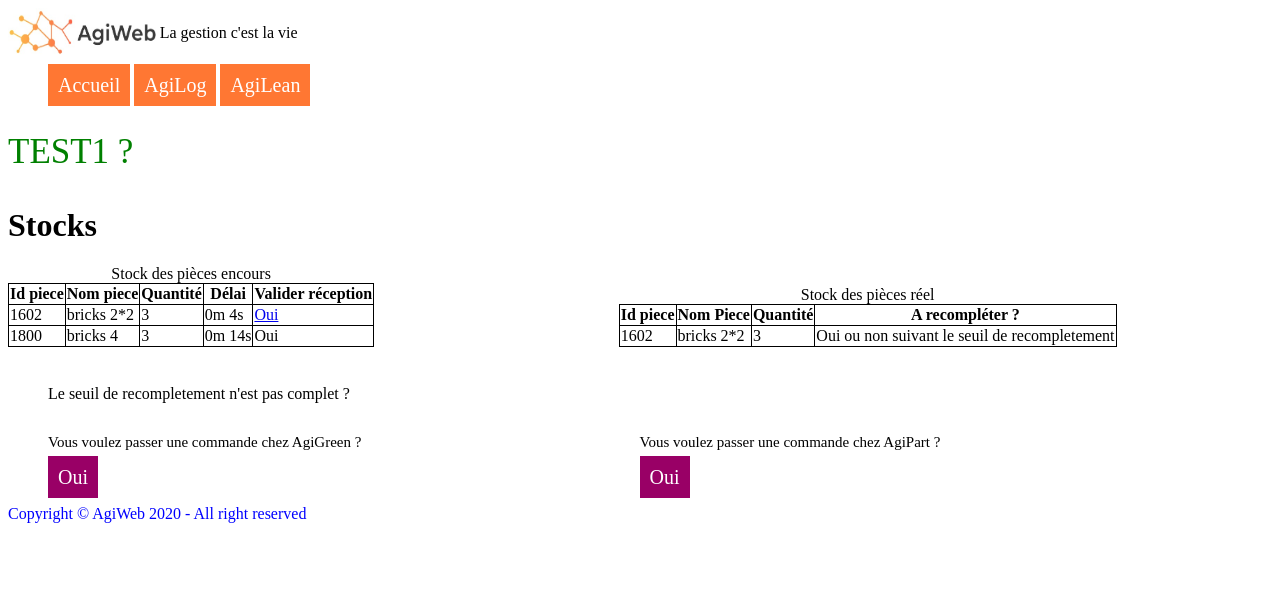
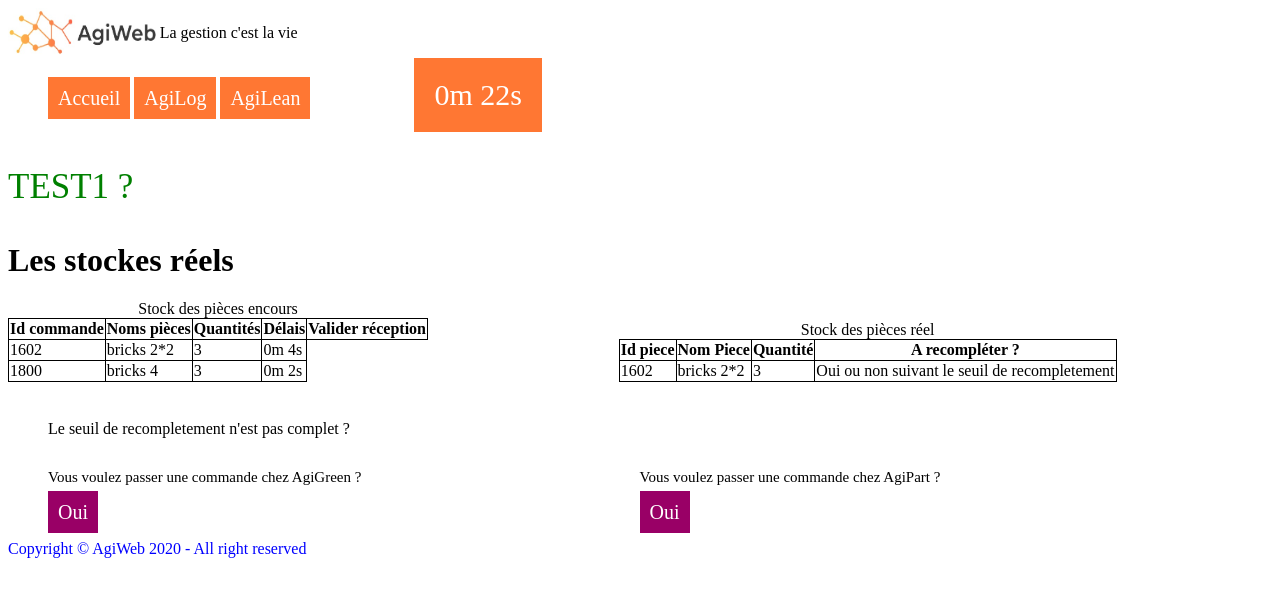
Before and after one commit to edwinguiller/Kleiner, a Flask app: page /Agilog/Encours in a window 1280 px wide. Shown: the top 597 px of the page. Run offline with Flask 2, Linux system fonts and the light colour scheme.

Commit message:
ajout de timer et amélioration head et navbarre

```diff
--- a/AgiWeb/Static/accueil.css
+++ b/AgiWeb/Static/accueil.css
@@ -33,6 +33,8 @@
 nav.menu-nav ul li.bouton{
 	list-style-type: none;
 	display :inline-block;
+
+
 }
 
 nav.menu-nav ul li.bouton a{
@@ -47,7 +49,25 @@
 	background-color:white;
 	transition: 0.5S all;
 }
+div#extending-nav div{
+	display :inline-block;
 
+}
+div#extending-nav .leftbox{
+	margin-right: 100px;
+
+}
+#chrono{
+	background-color:#FF7733;
+	color:white;
+	margin:0px;
+
+
+	font-size: 30px;
+	padding: 20px;
+
+
+}
 
 footer{
 	color:blue;
--- a/AgiWeb/Templates/Navbar.html
+++ b/AgiWeb/Templates/Navbar.html
@@ -12,6 +12,8 @@
 </header>
 
 <!-- Menu de navigation -->
+<div id="extending-nav">
+  <div class="leftbox">
     <nav class="menu-nav">
       <ul>
         <li class="bouton">
@@ -27,5 +29,11 @@
         </li>
       </ul>
 
+    </nav>
+  </div>
+  <div class="rightbox">
+    <p id="chrono" chrono="16"></p>
 
-</nav>
+    <!-- <p > Temps depuis le début du jeu : <span id="chrono" chrono="16"></span> </p> -->
+  </div>
+</div>
--- a/AgiWeb/Templates/cmd_agigreen.html
+++ b/AgiWeb/Templates/cmd_agigreen.html
@@ -10,6 +10,7 @@
 
 		<!-- Contenu -->
 		<h1>Commande AgiGreen</h1>
+
 		<table>
 			<tr>
 				<th>Id piece</th>
--- a/AgiWeb/Templates/cmd_agipart.html
+++ b/AgiWeb/Templates/cmd_agipart.html
@@ -11,6 +11,7 @@
 
 		<!-- Contenu -->
 		<h1>Commande AgiPart</h1>
+		<h2 class="timer-fournisseurs">3min03</h2>
 		<table>
 			<tr>
 				<th>Id piece</th>
--- a/AgiWeb/Templates/head.html
+++ b/AgiWeb/Templates/head.html
@@ -1,5 +1,6 @@
 <head>
   <title>AgiWeb - Site de gestion lean pour Innovalog</title>
   <link rel="stylesheet" type="text/css" href="{{url_for("static", filename="accueil.css")}}">
+  <script src="{{url_for("static", filename="timer.js")}}" defer></script>
   <meta charset="utf-8">
 </head>
--- a/AgiWeb/templates/encours_alog.html
+++ b/AgiWeb/templates/encours_alog.html
@@ -6,30 +6,30 @@
 	<body>
 
 		{% include "Navbar.html" %}
-		<script src="{{url_for("static", filename="timer.js")}}" defer></script>
+
 
 
 		<!-- Contenu -->
 		<p class="cssmarche"> TEST1 ? </p>
 		<div id="content-stock">
-			<h1>Stocks</h1>
+			<h1>Les stockes réels </h1>
 			<div class="leftbox">
 
 				<table>
 					<caption>Stock des pièces encours</caption>
 					<tr>
-						<th>Id piece</th>
-						<th>Nom piece</th>
-						<th>Quantité</th>
-						<th>Délai</th>
+						<th>Id commande</th>
+						<th>Noms pièces</th>
+						<th>Quantités</th>
+						<th>Délais</th>
 						<th>Valider réception</th>
 					</tr>
 					<tr>
 						<td>1602</td>
 						<td>bricks 2*2</td>
 						<td>3</td>
-						<td class=timer timer="10"></td>
-						<td>
+						<td class="timer" timer="10">  </td>
+						<td hidden class="validation">
 								<a href="{{url_for('actualize_id', id=3)}}"> Oui </a>
 
 						</td>
@@ -38,19 +38,20 @@
 						<td>1800</td>
 						<td>bricks 4</td>
 						<td>3</td>
-						<td class=timer timer="20"></td>
-						<td>Oui</td>
+						<td class="timer" timer="8">   </td>
+						<td hidden class="validation">
+								<a href="{{url_for('actualize_id', id=3)}}"> Oui </a>
+						</td>
 					</tr>
 					{%for piece in stock_encours %}
 					<tr>
-					  <td>{{piece['id_piece']}}</td>
+					  <td>{{piece['id_commande']}}</td>
 					  <td>{{piece['nom']}}</td>
 					  <td>{{piece['quantite']}}</td>
 					  <td class="timer" timer="{{piece['delai']}}"></td>
-					  <td>
-
-
-					    Oui</td>
+						<td hidden class="validation">
+								<a href="{{url_for('actualize_id', id=3)}}"> Oui </a>
+						</td>
 					</tr>
 					{%endfor%}
 
```
Also changed, not shown: AgiWeb/Static/timer.js (+84 -31 lines). Lines whose indentation alone changed are shown as unchanged.
